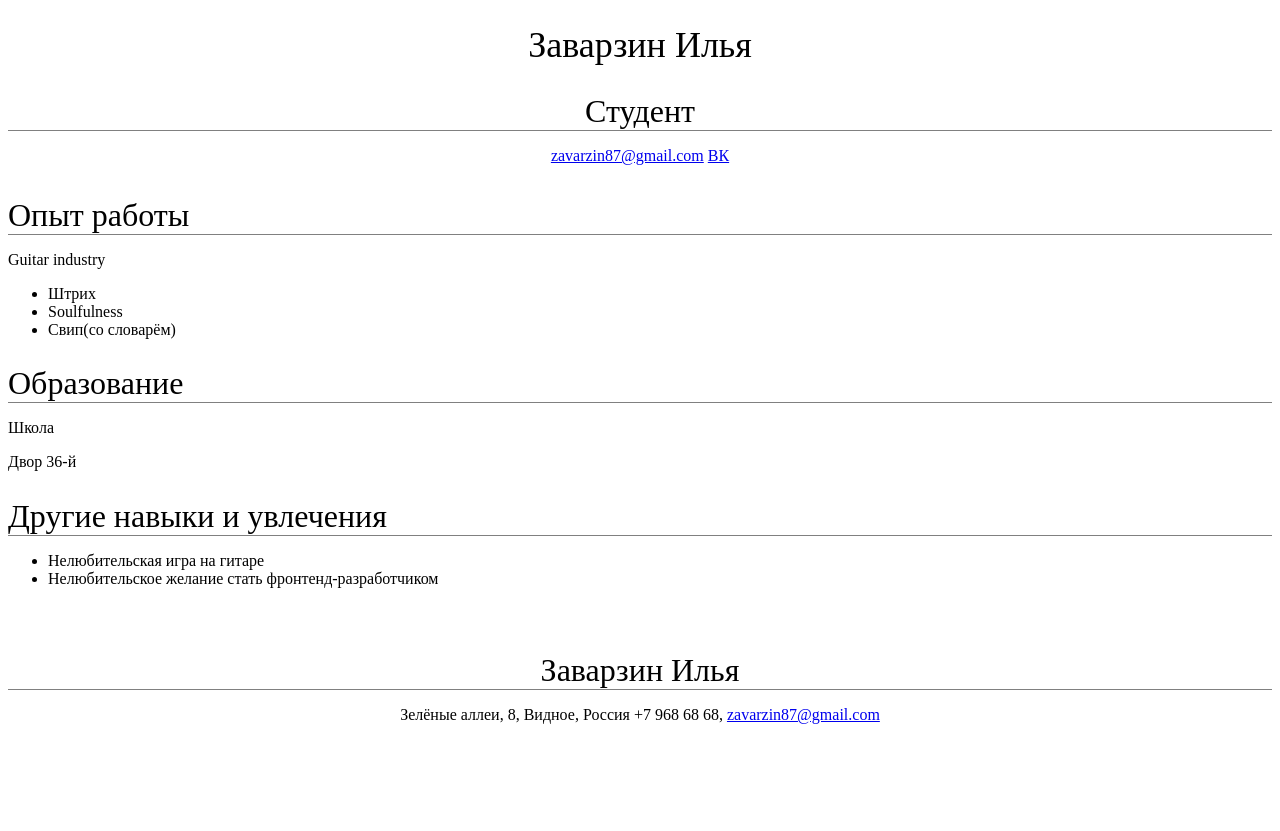
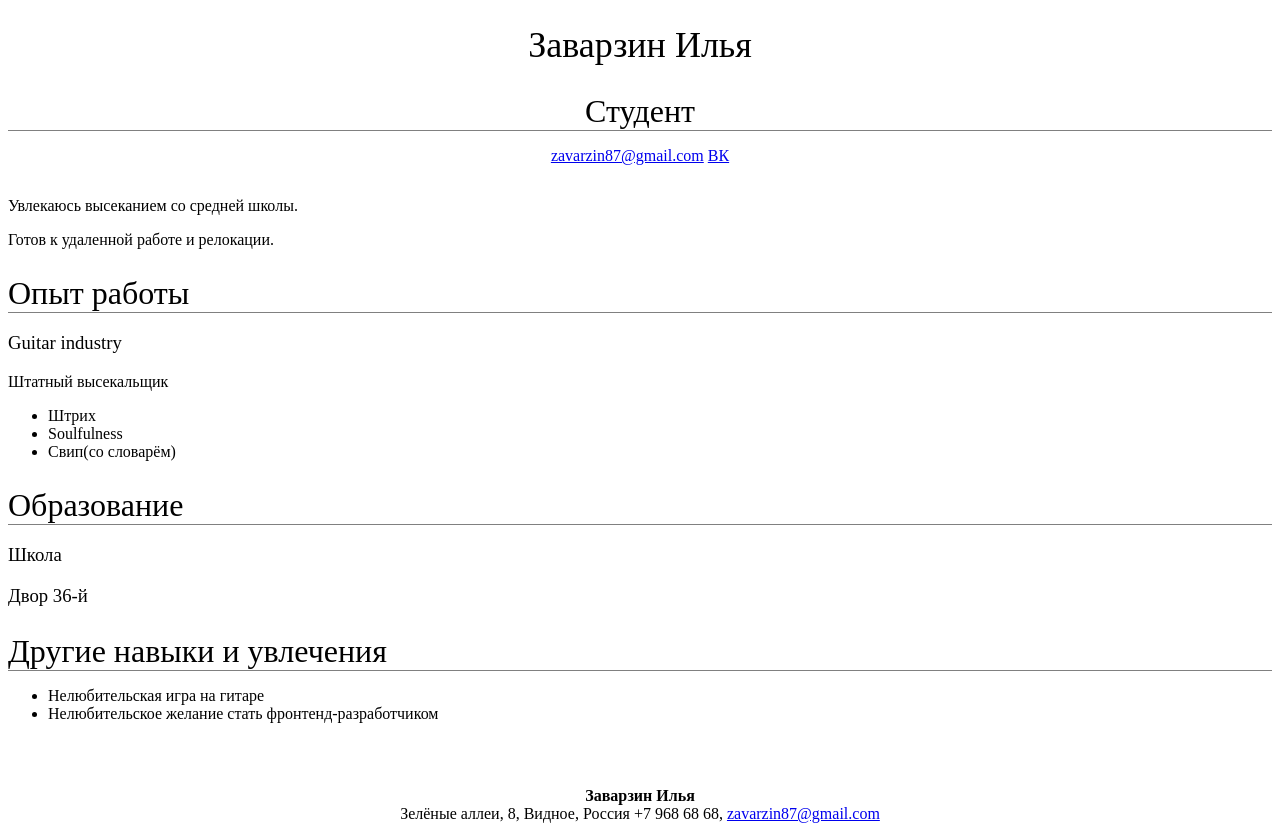
Before and after one commit to Karptyk/karptyk.github.io, a plain HTML site: page index.html in a window 1280 px wide. Before the commit the page ends 800 px from the top, so only its background shows below. Drawn offline with Linux system fonts and the light colour scheme.

Commit message:
Update index.html

```diff
--- a/index.html
+++ b/index.html
@@ -1,43 +1,73 @@
+<!-- BEGIN -->
 <!DOCTYPE html>
 <html lang="ru">
+
   <head>
     <meta charset="utf-8">
     <link rel="stylesheet" href="main.css">
     <title>Резюме</title>
   </head>
+
   <body>
     <div id="header">
       <h1>Заварзин Илья</h1>
       <h2>Студент</h2>
-      <p><a href="mailto:zavarzin87@gmail.com">zavarzin87@gmail.com</a>
+      <p>
+        <a href="mailto:zavarzin87@gmail.com">zavarzin87@gmail.com</a>
         <a href="https://vk.com/zavarzin87">ВК</a>
       </p>
     </div>
 
     <div id="main">
+      <p>Увлекаюсь высеканием со средней школы.</p>
 
+      <p>Готов к удаленной работе и релокации.</p>
+
+      <div class="main_section">
         <h2>Опыт работы</h2>
-      <p>Guitar industry</p>
+
+        <div class="main_section_item">
+          <h3>Guitar industry</h3>
+          <p>Штатный высекальщик</p>
           <ul>
             <li>Штрих</li>
             <li>Soulfulness</li>
             <li>Свип(со словарём)</li>
           </ul>
+        </div>
+        </div>
 
+        <div class="main_section">
           <h2>Образование</h2>
-      <p>Школа</p>
-      <p>Двор 36-й</p>
+
+          <div class="main_section_item">
+              <h3>Школа</h3>
+          </div>
+
+          <div class="main_section_item">
+              <h3>Двор 36-й</h3>
+          </div>
+        </div>
+
+      <div class="main_section">
       <h2>Другие навыки и увлечения</h2>
+
+      <div class="main_section_item">
         <ul>
           <li>Нелюбительская игра на гитаре</li>
           <li>Нелюбительское желание стать фронтенд-разработчиком</li>
       </ul>
     </div>
+    </div>
+
+    </div>
 
     <div id="footer">
-      <h2>Заварзин Илья</h2>
-      <p>Зелёные аллеи, 8, Видное, Россия +7 968 68 68, <a href="zavarzin87@gmail.com">zavarzin87@gmail.com</a></p>
+      <strong>Заварзин Илья</strong>
+      <br/>
+      Зелёные аллеи, 8, Видное, Россия +7 968 68 68, <a href="zavarzin87@gmail.com">zavarzin87@gmail.com</a>
+    </div>
 
-    </div>
   </body>
 </html>
+<!-- END -->
```
Lines whose indentation alone changed are shown as unchanged.
